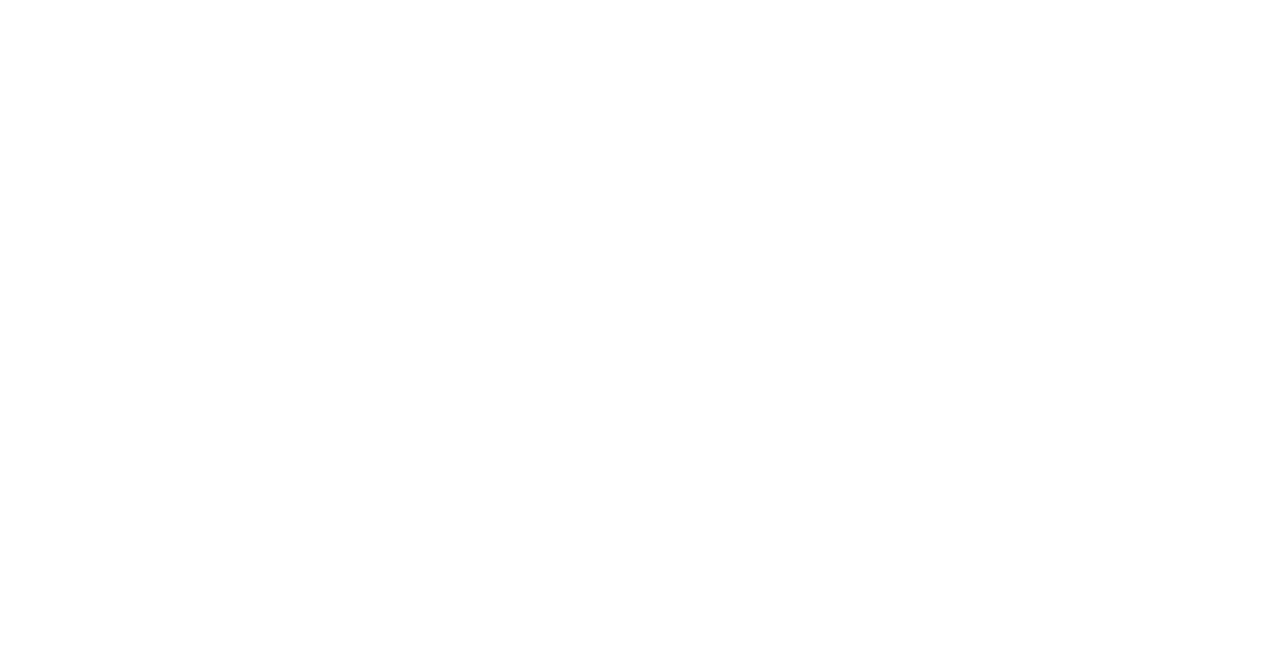
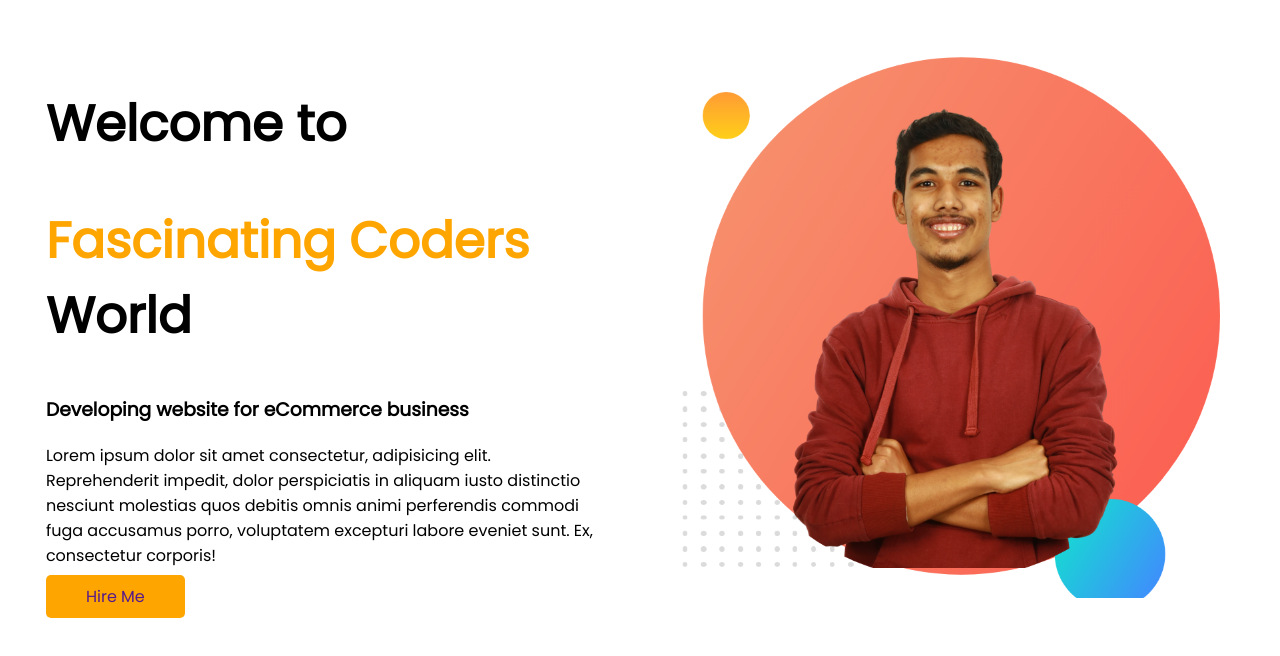
Before and after one commit to rhakib/portfolio1, a plain HTML site: page index.html in a window 1280 px wide. Drawn offline with Linux system fonts and the light colour scheme.

Commit message:
section added

```diff
--- a/index.html
+++ b/index.html
@@ -1,13 +1,33 @@
 <!DOCTYPE html>
 <html lang="en">
+
 <head>
     <meta charset="UTF-8">
     <meta http-equiv="X-UA-Compatible" content="IE=edge">
     <meta name="viewport" content="width=device-width, initial-scale=1.0">
     <title>Document</title>
+    <link rel="preconnect" href="https://fonts.googleapis.com">
+    <link rel="preconnect" href="https://fonts.gstatic.com" crossorigin>
+    <link href="https://fonts.googleapis.com/css2?family=Poppins&display=swap" rel="stylesheet">
     <link rel="stylesheet" href="style.css">
 </head>
+
 <body>
 
+    <section>
+        <div class="first-sec">
+            <h1>Welcome to</h1>
+            <h1> <span class="title-color">Fascinating Coders</span> World</h1>
+            <h3>Developing website for eCommerce business</h3>
+            <p>Lorem ipsum dolor sit amet consectetur, adipisicing elit. Reprehenderit impedit, dolor perspiciatis in
+                aliquam iusto distinctio nesciunt molestias quos debitis omnis animi perferendis commodi fuga accusamus
+                porro, voluptatem excepturi labore eveniet sunt. Ex, consectetur corporis!</p>
+                <a class="button-link" href="">Hire Me</a>
+        </div>
+        <div class="first-sec">
+            <img src="images/Rakib1.png" alt="Rakib">
+        </div>
+    </section>
 </body>
+
 </html>
--- a/style.css
+++ b/style.css
@@ -1,3 +1,27 @@
-*{
-    color: red;
+Body {
+    font-family: 'Poppins', sans-serif;
 }
+
+h1{
+    font-size: 50px;
+}
+.title-color{
+    color: orange;
+}
+section{
+    display: flex;
+}
+.first-sec{
+    width: 50%;
+    padding: 3%;
+}
+.first-sec img{
+    width: 100%;
+}
+.button-link{
+    text-decoration: none;
+    background-color: orange;
+    padding: 10px 40px;
+    border-radius: 5px;
+
+}
```
Also changed, not shown: images/Rakib1.png (added), images/dream-bg.png (added), images/exp-bg.png (added), images/jhankar.png (added), images/jhankar2.png (added), images/my-bg.png (added), images/my-bg2.png (added), images/top-banner.png (added), 8 other files.
